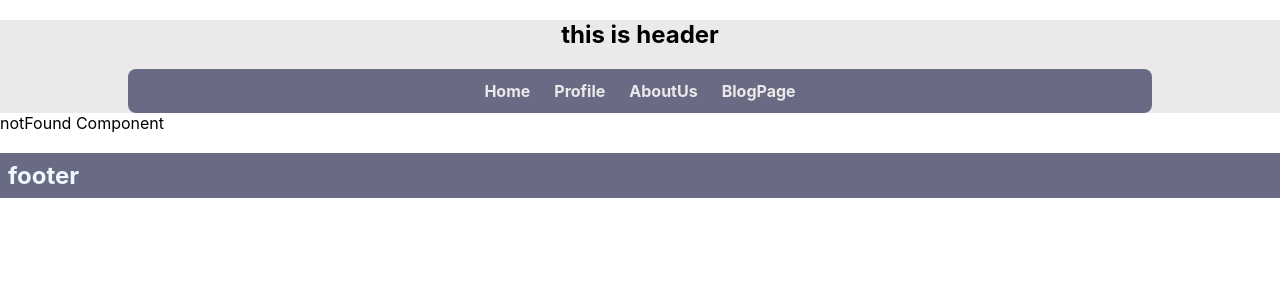
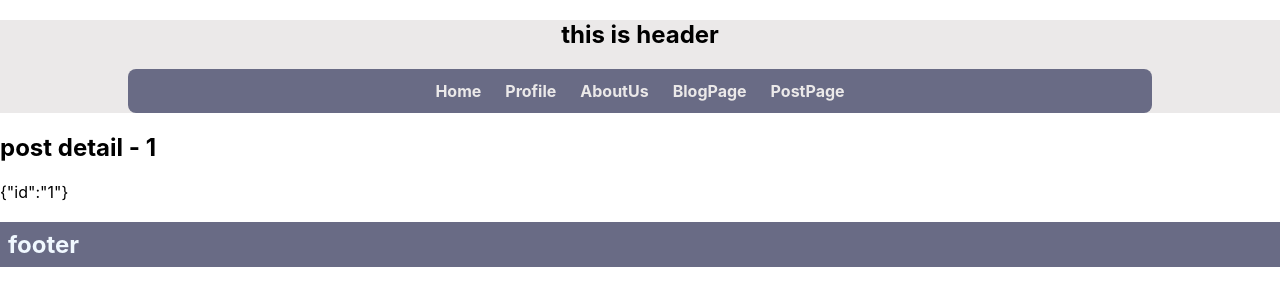
Before and after one commit to alireza921/SPA-Project, a React (Create React App) app: page /post/1 in a window 1280 px wide. Shown: the top 306 px of the page. Built offline with nearby package versions, Linux system fonts and the light colour scheme.

Commit message:
PostPage add -dflt params-

```diff
--- a/src/components/Blog/Blog.js
+++ b/src/components/Blog/Blog.js
@@ -6,9 +6,11 @@ const Blog = () => {
   const id = params.id;
   return (
     <div>
-      <div> Blog Cmp !  </div>
+      <div> Blog Cmp ! </div>
       <h2> blog no. {id} </h2>
-      <Link to='/blogs'> Back to Blog Page</Link>
+      <Link to= {`/blogs/${parseInt(id) + 1 }`}> go to Next Page </Link>
+      <p> </p>
+      <Link to= '/blogs'> Go back to BlogPage </Link>
     </div>
   );
 };
--- a/src/components/Navigation/Navigation.js
+++ b/src/components/Navigation/Navigation.js
@@ -21,6 +21,9 @@ const Navigation = (props) => {
         <li  className={styles.item}>
           <Link to = "/blogs" > BlogPage </Link>
         </li>
+        <li  className={styles.item}>
+          <Link to = "/post" > PostPage </Link>
+        </li>
       </ul>
     </nav>
   );
--- /dev/null
+++ b/src/pages/PostPage/PostPage.js
@@ -0,0 +1,17 @@
+import { useParams } from "react-router-dom";
+
+const PostPage = () => {
+  const params = useParams();
+  console.log(params , "params ");
+  const id = params.id || 1;
+  console.log(id);
+
+  return (
+    <div>
+      <h2>post detail - {id}</h2>
+      <p> {JSON.stringify(params)} </p>
+    </div>
+  );
+};
+
+export default PostPage;
--- a/src/routes.js
+++ b/src/routes.js
@@ -3,6 +3,7 @@ import AboutUs from "./pages/about-us/AboutUs";
 import BlogPage from "./pages/blogpage/BlogPage";
 import Home from "./pages/homePage/HomePage";
 import NotFound from "./pages/NotFound/NotFound";
+import PostPage from "./pages/PostPage/PostPage";
 import Profile from "./pages/profile/Profile";
 
 const routes = [
@@ -10,8 +11,9 @@ const routes = [
   { id: 2, path: "/About-Us", element: <AboutUs /> },
   { id: 3, path: "/Profile", element: <Profile /> },
   { id: 4, path: "*", element: <NotFound /> },
-  {id:5 , path: '/blogs' , element: <BlogPage /> },
-  {id:6, path:'/blogs/:id' , element: <Blog />}
+  { id: 5, path: "/blogs", element: <BlogPage /> },
+  { id: 6, path: "/blogs/:id", element: <Blog /> },
+  { id: 7, path: "/post/:id", element: <PostPage /> },
 ];
 
 export default routes;
```
